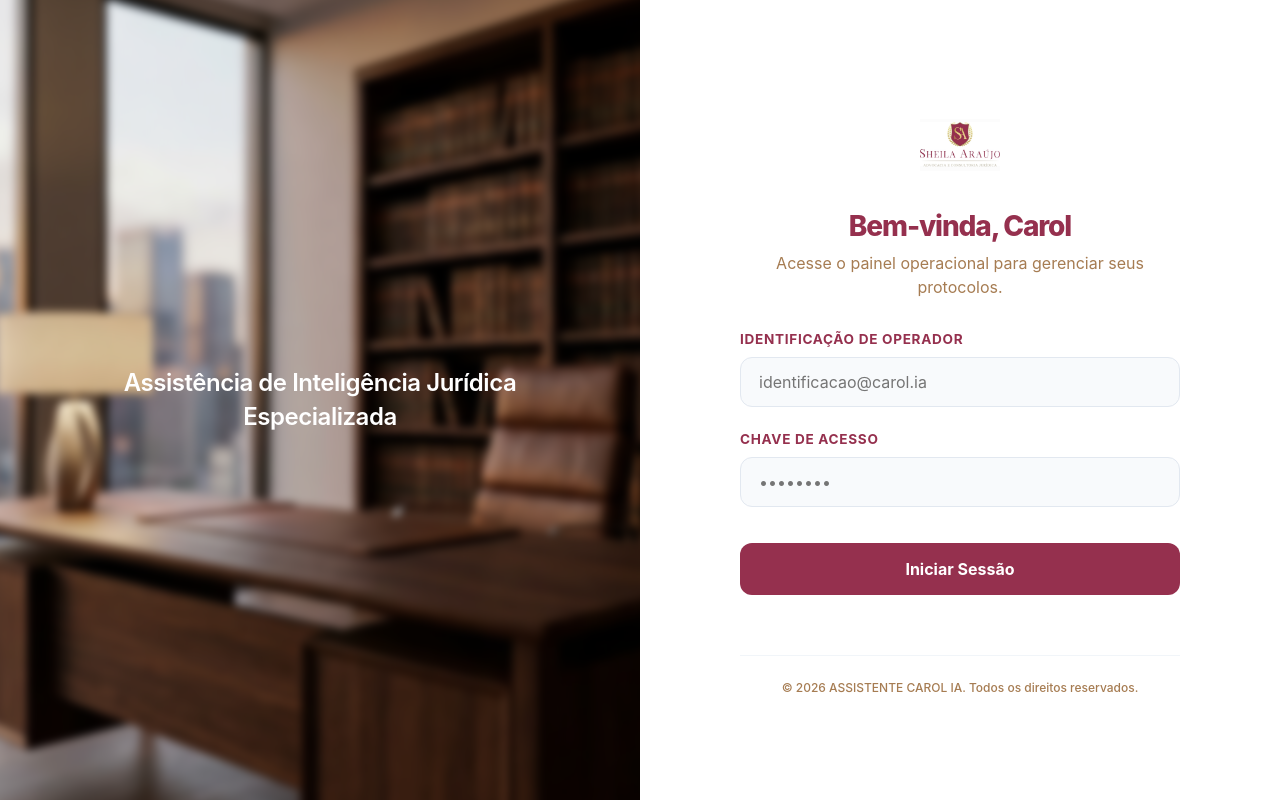
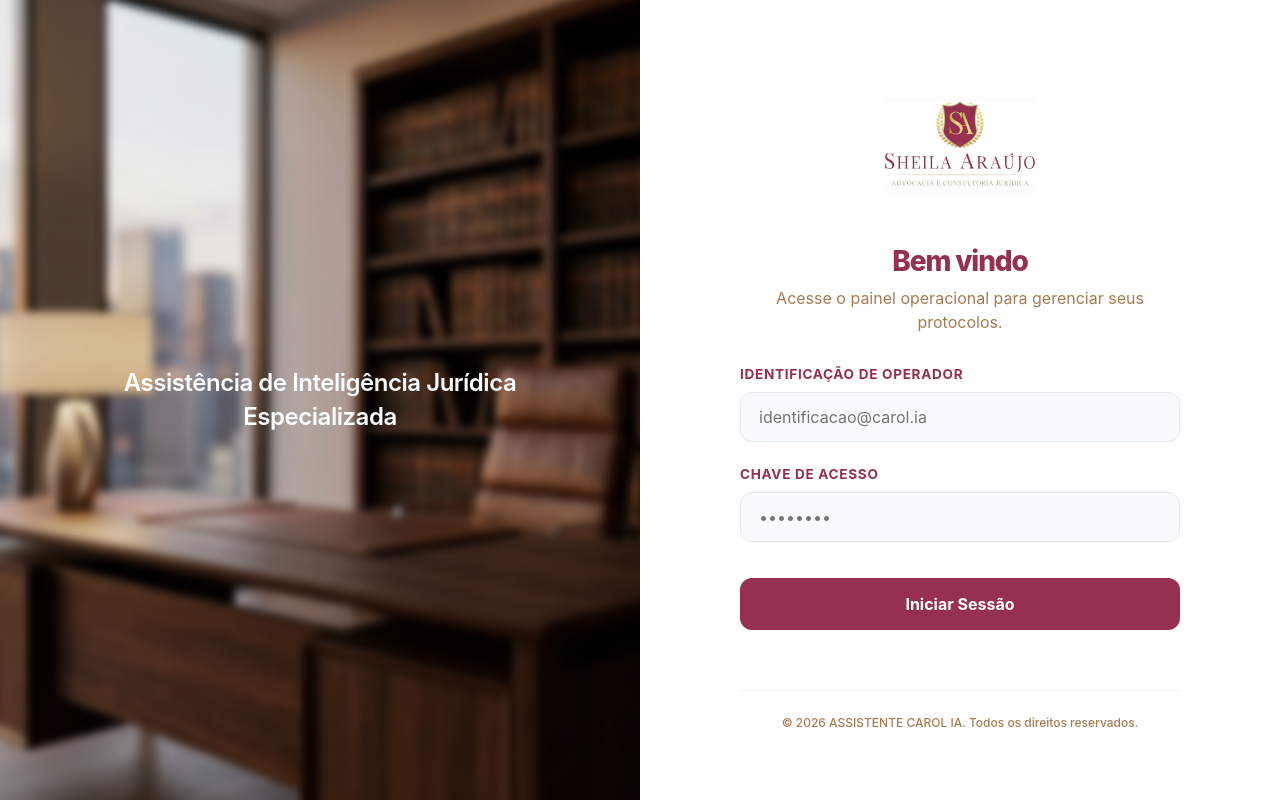
Before and after one commit to gsPatrick/SheilaAraujo-AdvocaciaEspecializada, a Next.js app: page /login in a window 1280 px wide. Built offline with nearby package versions, Linux system fonts and the light colour scheme.

Commit message:
style(login): increase logo size and update welcome text

```diff
--- a/src/app/login/page.js
+++ b/src/app/login/page.js
@@ -54,7 +54,7 @@ export default function LoginPage() {
                         <div className={styles.logoWrapper}>
                             <img src="/LOGO.jpeg" alt="Logo do Sistema" className={styles.systemLogo} />
                         </div>
-                        <h2 className={styles.title}>Bem-vinda, Carol</h2>
+                        <h2 className={styles.title}>Bem vindo</h2>
                         <p className={styles.subtitle}>Acesse o painel operacional para gerenciar seus protocolos.</p>
                     </div>
 
--- a/src/app/login/page.module.css
+++ b/src/app/login/page.module.css
@@ -78,8 +78,8 @@
 }
 
 .systemLogo {
-    width: 80px;
-    height: 80px;
+    width: 150px;
+    height: 150px;
     object-fit: contain;
     border-radius: 12px;
 }
```
